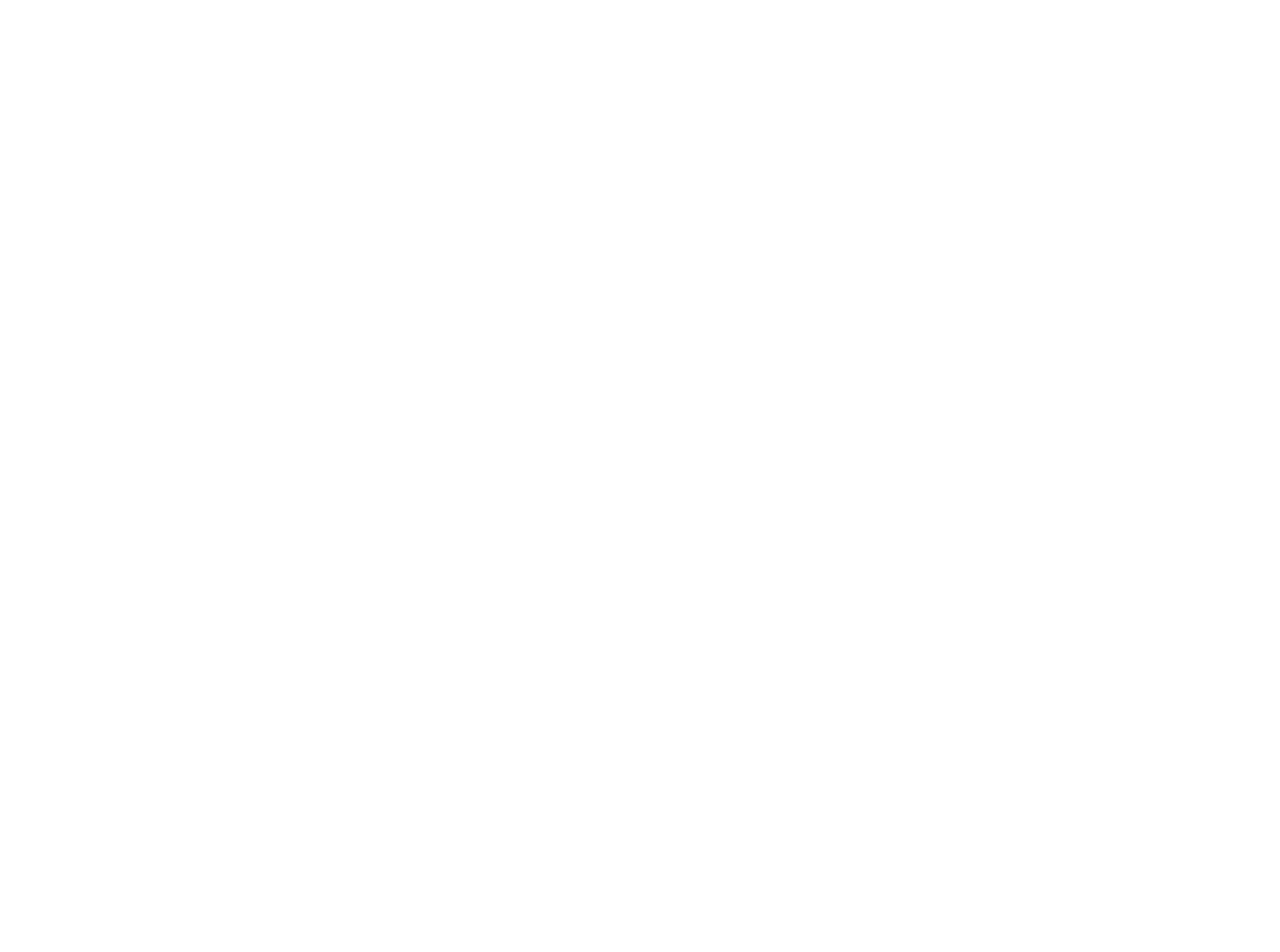
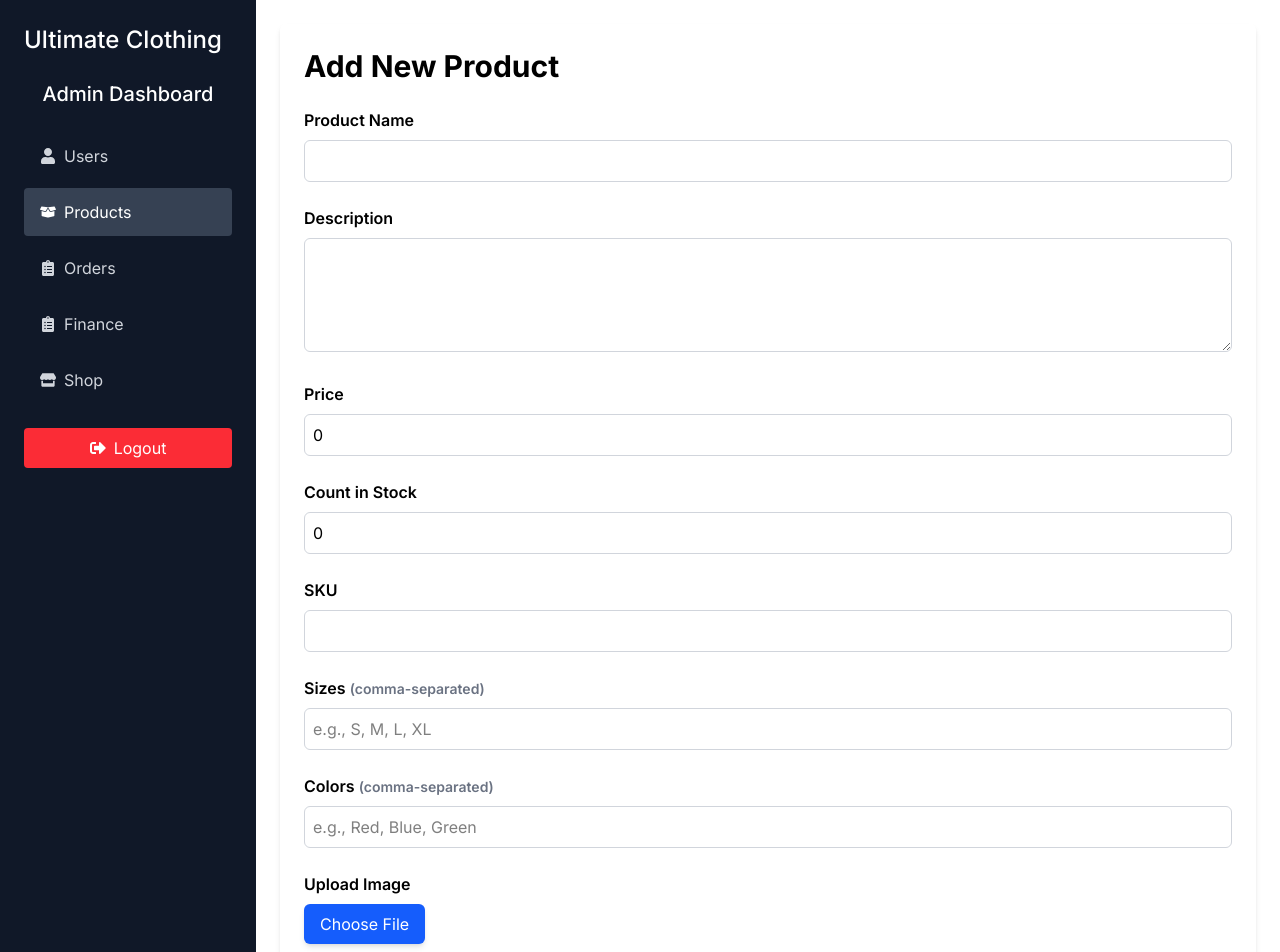
Before and after one commit to Lakshanj2701/ultimate-clothing-store, a React (Vite) app in the folder frontend/: page /admin/products/new in a window 1280 px wide. Before the commit this address had no page. Shown: the top 952 px of the page. Before the commit the page ends 800 px from the top, so only its background shows below. Built offline with nearby package versions, Linux system fonts and the light colour scheme; sample sign-in values are in the browser's storage.

Commit message:
addProducts

```diff
--- a/frontend/src/App.jsx
+++ b/frontend/src/App.jsx
@@ -20,6 +20,7 @@ import OrderConfirmationPage from './pages/OrderConfirmationPage';
 import OrderDetailsPage from './pages/OrderDetailsPage';
 import MyOrdersPage from './pages/MyOrdersPage';
 import ProtectedAdminRoute from './components/ProtectedAdminRoute';
+import AddProductPage from './components/Admin/AddProductPage';
 
 const App = () => {
   return (
@@ -49,6 +50,7 @@ const App = () => {
             <Route path="products/:id/edit" element={<EditProductPage/>}/>
             <Route path="orders" element={<OrderManagement/>}/>
             <Route path="finance" element={<FinancialManagement/>}/>
+            <Route path="/admin/products/new" element={<AddProductPage />} />
           </Route>
         </Route>
       </Routes>
--- /dev/null
+++ b/frontend/src/components/Admin/AddProductPage.jsx
@@ -0,0 +1,190 @@
+import React, { useState } from 'react';
+import { useNavigate } from 'react-router-dom';
+
+const AddProductPage = () => {
+    const navigate = useNavigate();
+    const [productData, setProductData] = useState({
+        name: "",
+        description: "",
+        price: 0,
+        countInStock: 0,
+        sku: "",
+        category: "",
+        brand: "",
+        sizes: [],
+        colors: [],
+        collections: "",
+        material: "",
+        gender: "",
+        images: []
+    });
+
+    const handleChange = (e) => {
+        const { name, value } = e.target;
+        setProductData((prevData) => ({
+            ...prevData,
+            [name]: value,
+        }));
+    };
+
+    const handleImageUpload = async (e) => {
+        const file = e.target.files[0];
+        console.log(file);
+        // Add image upload logic here
+    };
+
+    const handleSubmit = (e) => {
+        e.preventDefault();
+        console.log(productData);
+        // Add product creation logic here
+        // After successful creation:
+        // navigate('/admin/products');
+    };
+
+    return (
+        <div className="max-w-5xl mx-auto p-6 shadow-md rounded-md">
+            <h2 className="text-3xl font-bold mb-6">Add New Product</h2>
+            <form onSubmit={handleSubmit}>
+                {/* Same form fields as EditProductPage */}
+                <div className="mb-6">
+                    <label className="block font-semibold mb-2">Product Name</label>
+                    <input
+                        type="text"
+                        name="name"
+                        value={productData.name}
+                        onChange={handleChange}
+                        className="w-full border border-gray-300 rounded-md p-2"
+                        required
+                    />
+                </div>
+
+                <div className="mb-6">
+                    <label className="block font-semibold mb-2">Description</label>
+                    <textarea
+                        name="description"
+                        value={productData.description}
+                        onChange={handleChange}
+                        className="w-full border border-gray-300 rounded-md p-2"
+                        rows={4}
+                        required
+                    />
+                </div>
+
+                  {/* Price */}
+        <div className="mb-6">
+          <label className="block font-semibold mb-2">Price</label>
+          <input
+            type="number"
+            name="price"
+            value={productData.price}
+            onChange={handleChange}
+            className="w-full border border-gray-300 rounded-md p-2"
+          />
+        </div>
+
+        {/* Count In Stock */}
+        <div className="mb-6">
+          <label className="block font-semibold mb-2">Count in Stock</label>
+          <input
+            type="number"
+            name="countInStock"
+            value={productData.countInStock}
+            onChange={handleChange}
+            className="w-full border border-gray-300 rounded-md p-2"
+          />
+        </div>
+
+        {/* SKU */}
+        <div className="mb-6">
+          <label className="block font-semibold mb-2">SKU</label>
+          <input
+            type="text"
+            name="sku"
+            value={productData.sku}
+            onChange={handleChange}
+            className="w-full border border-gray-300 rounded-md p-2"
+          />
+        </div>
+
+        {/* Sizes */}
+        <div className="mb-6">
+            <label className="block font-semibold mb-2">Sizes <span className="text-gray-500 text-sm">(comma-separated)</span></label>
+            <input
+                type="text"
+                name="sizes"
+                value={productData.sizes.join(",")}
+                onChange={(e) =>
+                setProductData({
+                    ...productData,
+                    sizes: e.target.value.split(",").map((size) => size.trim()),
+                })
+                }
+                placeholder="e.g., S, M, L, XL"
+                className="w-full border border-gray-300 rounded-md p-2"
+            />
+        </div>
+
+        {/* Colors */}
+        <div className="mb-6">
+            <label className="block font-semibold mb-2">Colors <span className="text-gray-500 text-sm">(comma-separated)</span></label>
+            <input
+                type="text"
+                name="colors"
+                value={productData.colors.join(",")}
+                onChange={(e) =>
+                setProductData({
+                    ...productData,
+                    colors: e.target.value.split(",").map((color) => color.trim()),
+                })
+                }
+                placeholder="e.g., Red, Blue, Green"
+                className="w-full border border-gray-300 rounded-md p-2"
+            />
+        </div>
+
+
+        {/* Image upload */}
+        <div className="mb-6">
+            <label className="block font-semibold mb-2">Upload Image</label>
+
+            <label className="cursor-pointer inline-block px-4 py-2 bg-blue-600 text-white rounded-md shadow-md hover:bg-blue-700 transition duration-200">
+                Choose File
+                    <input
+                    type="file"
+                    onChange={handleImageUpload}
+                    className="hidden"
+                    />
+            </label>
+            <div className="flex gap-4 mt-4">
+                {productData.images.map((image, index) => (
+                    <div key={index} className="w-24 h-24 border rounded-md overflow-hidden">
+                        <img
+                            src={image.url}
+                            alt={image.altText || "Product Image"}
+                            className="w-full h-full object-cover"
+            />
+                    </div>
+                ))}
+            </div>
+        </div>
+                <div className="flex gap-4">
+                    <button
+                        type="submit"
+                        className="flex-1 bg-green-500 text-white py-2 rounded-md hover:bg-green-600 transition-colors"
+                    >
+                        Create Product
+                    </button>
+                    <button
+                        type="button"
+                        onClick={() => navigate('/admin/products')}
+                        className="flex-1 bg-gray-500 text-white py-2 rounded-md hover:bg-gray-600 transition-colors"
+                    >
+                        Cancel
+                    </button>
+                </div>
+            </form>
+        </div>
+    );
+};
+
+export default AddProductPage;
--- a/frontend/src/components/Admin/ProductManagement.jsx
+++ b/frontend/src/components/Admin/ProductManagement.jsx
@@ -21,7 +21,15 @@ const products = [
 
   return (
     <div className="max-w-7xl mx-auto p-6">
-    <h2 className="text-2xl font-bold mb-6">Product Management</h2>
+        <div className="flex justify-between items-center mb-6">
+            <h2 className="text-2xl font-bold">Product Management</h2>
+            <Link
+                to="/admin/products/new"
+                className="bg-green-500 text-white px-4 py-2 rounded hover:bg-green-600"
+            >
+                Add New Product
+            </Link>
+        </div>
 
         {/* Table */}
         <div className="overflow-x-auto shadow-md sm:rounded-lg">
```
